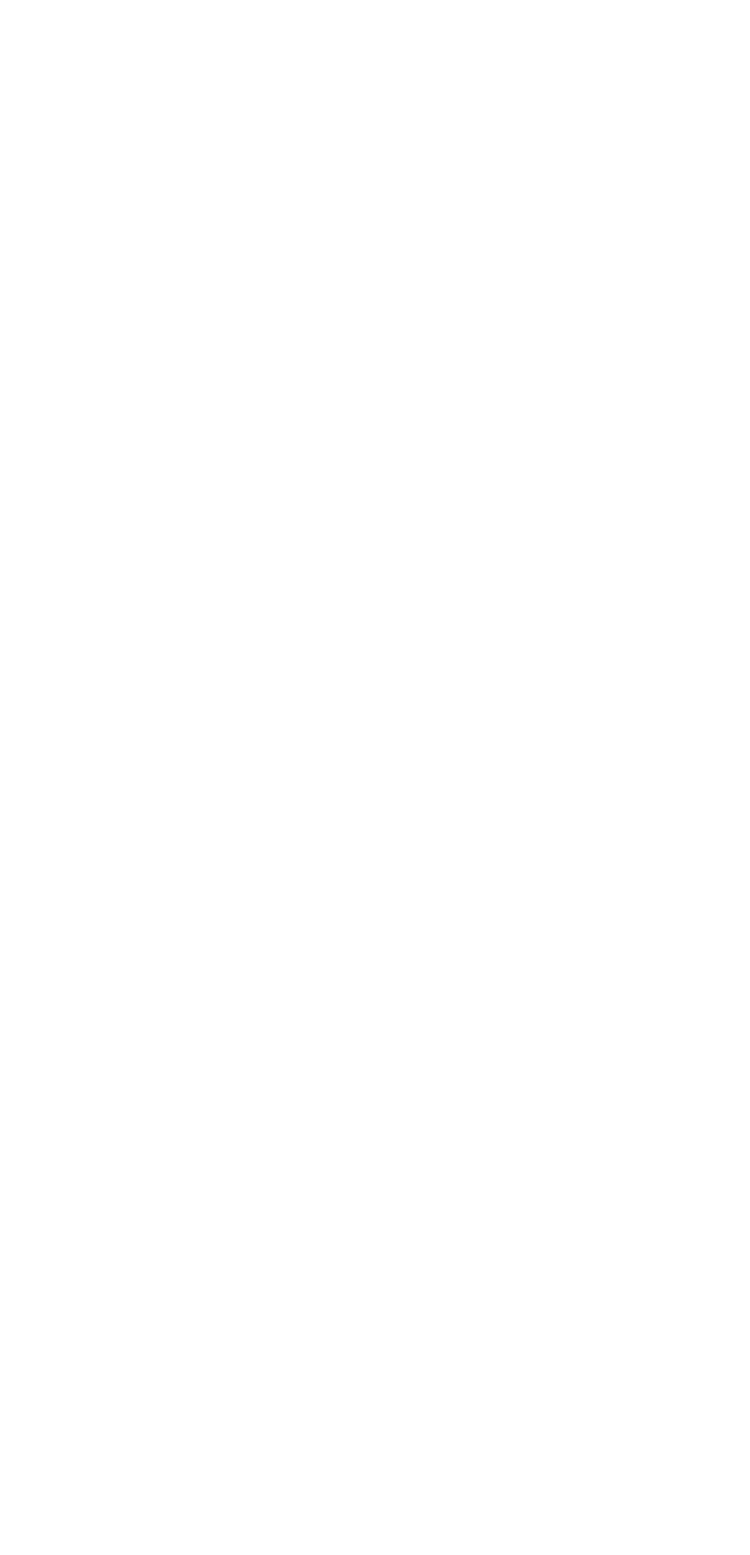
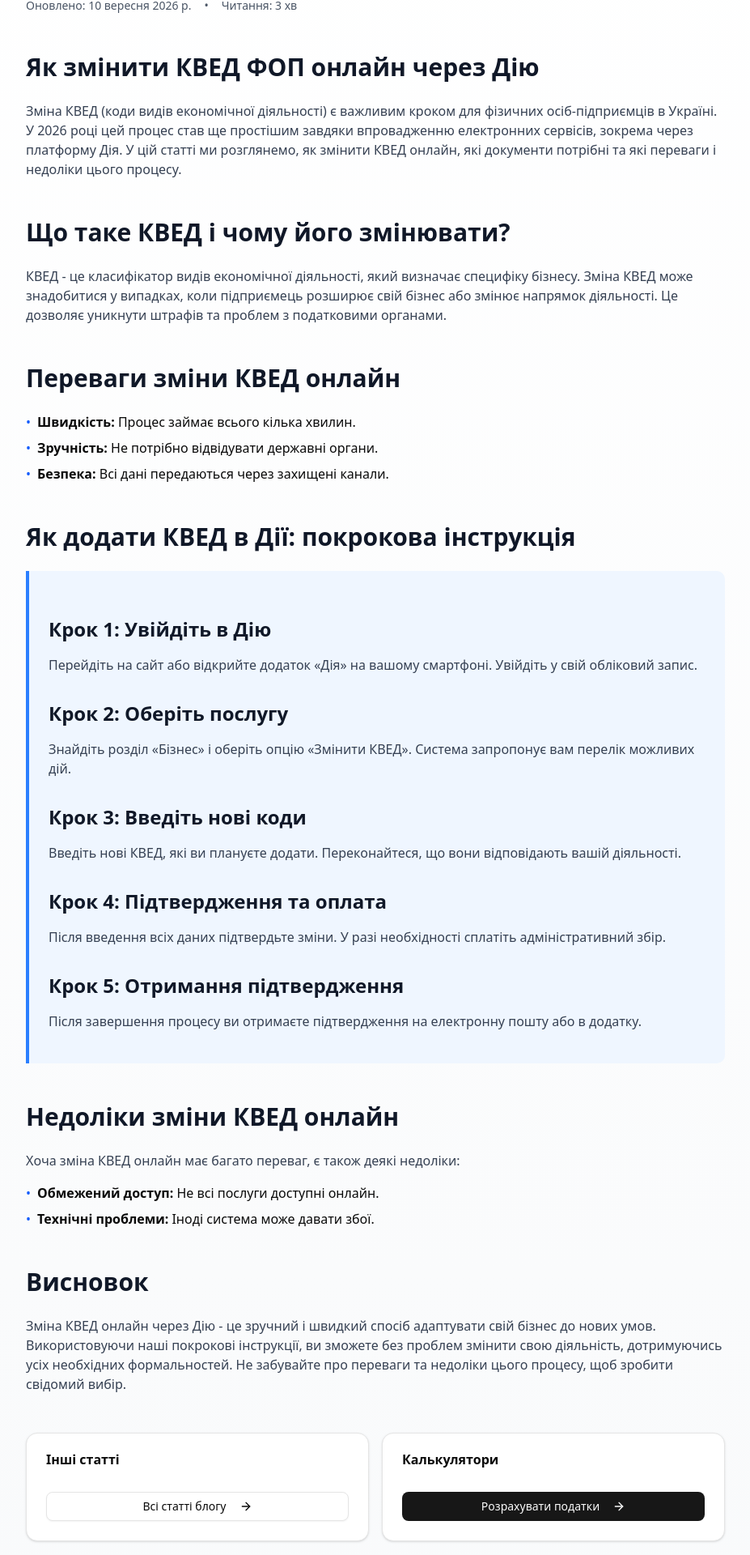
Before and after one commit to Orstan/FOP, a Next.js app: page /blog/yak-zminyty-kved-fop-onlayn-cherez-diyu in a window 1280 px wide. Before the commit this address had no page. Shown: the part 280-2200 px from the top of the page at 81% size, without its empty margins (176-1103 px from the left). Before the commit the page ends 800 px from the top, so only its background shows below. Built offline with nearby package versions, Linux system fonts and the light colour scheme.

Commit message:
🤖 Автоматична генерація нової блог-статті

```diff
--- a/app/blog/page.tsx
+++ b/app/blog/page.tsx
@@ -18,6 +18,15 @@ export const metadata: Metadata = {
 
 export default function BlogPage() {
   const articles = [
+    {
+      title: "Як змінити КВЕД ФОП онлайн через Дію",
+      description: "зміна КВЕД онлайн - детальний гайд для підприємців",
+      slug: "yak-zminyty-kved-fop-onlayn-cherez-diyu",
+      date: "2026-09-10",
+      readTime: "3 хв",
+      category: "Документи",
+      available: true,
+    },
     {
       title: "РРО для ФОП 2026: кому потрібен обов'язково та які штрафи",
       description: "РРО ФОП - детальний гайд для підприємців",
--- /dev/null
+++ b/app/blog/yak-zminyty-kved-fop-onlayn-cherez-diyu/page.tsx
@@ -0,0 +1,119 @@
+import { Metadata } from "next";
+import Link from "next/link";
+import { Button } from "@/components/ui/button";
+import { Card, CardContent, CardHeader, CardTitle } from "@/components/ui/card";
+import { ArrowRight } from "lucide-react";
+
+export const metadata: Metadata = {
+  title: "Як змінити КВЕД ФОП онлайн через Дію | ФОП Помічник 2026",
+  description: "Зміна КВЕД (коди видів економічної діяльності) є важливим кроком для фізичних осіб-підприємців в Україні. У 2026 році цей процес став ще простішим завдяки ",
+  keywords: [
+    "зміна КВЕД онлайн",
+    "як додати КВЕД в Дії"
+  ],
+  openGraph: {
+    title: "Як змінити КВЕД ФОП онлайн через Дію",
+    description: "Зміна КВЕД (коди видів економічної діяльності) є важливим кроком для фізичних осіб-підприємців в Україні. У 2026 році цей процес став ще простішим завдяки ",
+    type: "article",
+  },
+};
+
+export default function BlogPost() {
+  return (
+    <div className="min-h-screen bg-gradient-to-b from-white to-gray-50 dark:from-gray-950 dark:to-gray-900">
+      <main className="container mx-auto max-w-4xl px-4 py-12">
+        <article className="prose prose-lg dark:prose-invert max-w-none">
+          <div className="mb-8">
+            <Link
+              href="/blog"
+              className="text-blue-600 hover:text-blue-700 dark:text-blue-400 dark:hover:text-blue-300 text-sm font-medium no-underline"
+            >
+              &larr; Назад до блогу
+            </Link>
+          </div>
+
+          <h1 className="text-4xl md:text-5xl font-bold text-gray-900 dark:text-gray-100 mb-4">
+            Як змінити КВЕД ФОП онлайн через Дію
+          </h1>
+
+          <div className="flex items-center gap-4 text-sm text-gray-600 dark:text-gray-400 mb-8 not-prose">
+            <time>Оновлено: 10 вересня 2026 р.</time>
+            <span>&bull;</span>
+            <span>Читання: 3 хв</span>
+          </div>
+
+          <h2 className="text-3xl font-bold text-gray-900 dark:text-gray-100 mt-12 mb-6">Як змінити КВЕД ФОП онлайн через Дію</h2>
+<p className="text-gray-700 dark:text-gray-300 mb-4">Зміна КВЕД (коди видів економічної діяльності) є важливим кроком для фізичних осіб-підприємців в Україні. У 2026 році цей процес став ще простішим завдяки впровадженню електронних сервісів, зокрема через платформу Дія. У цій статті ми розглянемо, як змінити КВЕД онлайн, які документи потрібні та які переваги і недоліки цього процесу.</p>
+
+<h2 className="text-3xl font-bold text-gray-900 dark:text-gray-100 mt-12 mb-6">Що таке КВЕД і чому його змінювати?</h2>
+<p className="text-gray-700 dark:text-gray-300 mb-4">КВЕД - це класифікатор видів економічної діяльності, який визначає специфіку бізнесу. Зміна КВЕД може знадобитися у випадках, коли підприємець розширює свій бізнес або змінює напрямок діяльності. Це дозволяє уникнути штрафів та проблем з податковими органами.</p>
+
+<h2 className="text-3xl font-bold text-gray-900 dark:text-gray-100 mt-12 mb-6">Переваги зміни КВЕД онлайн</h2>
+<ul className="space-y-2 mb-6">
+    <li className="flex items-start gap-2"><span className="text-blue-600">•</span><span><strong>Швидкість:</strong> Процес займає всього кілька хвилин.</span></li>
+    <li className="flex items-start gap-2"><span className="text-blue-600">•</span><span><strong>Зручність:</strong> Не потрібно відвідувати державні органи.</span></li>
+    <li className="flex items-start gap-2"><span className="text-blue-600">•</span><span><strong>Безпека:</strong> Всі дані передаються через захищені канали.</span></li>
+</ul>
+
+<h2 className="text-3xl font-bold text-gray-900 dark:text-gray-100 mt-12 mb-6">Як додати КВЕД в Дії: покрокова інструкція</h2>
+<div className="bg-blue-50 dark:bg-blue-950/30 border-l-4 border-blue-500 p-6 mb-8 rounded-r-lg">
+    <h3 className="text-2xl font-semibold text-gray-900 dark:text-gray-100 mt-8 mb-4">Крок 1: Увійдіть в Дію</h3>
+    <p className="text-gray-700 dark:text-gray-300 mb-4">Перейдіть на сайт або відкрийте додаток «Дія» на вашому смартфоні. Увійдіть у свій обліковий запис.</p>
+
+    <h3 className="text-2xl font-semibold text-gray-900 dark:text-gray-100 mt-8 mb-4">Крок 2: Оберіть послугу</h3>
+    <p className="text-gray-700 dark:text-gray-300 mb-4">Знайдіть розділ «Бізнес» і оберіть опцію «Змінити КВЕД». Система запропонує вам перелік можливих дій.</p>
+
+    <h3 className="text-2xl font-semibold text-gray-900 dark:text-gray-100 mt-8 mb-4">Крок 3: Введіть нові коди</h3>
+    <p className="text-gray-700 dark:text-gray-300 mb-4">Введіть нові КВЕД, які ви плануєте додати. Переконайтеся, що вони відповідають вашій діяльності.</p>
+
+    <h3 className="text-2xl font-semibold text-gray-900 dark:text-gray-100 mt-8 mb-4">Крок 4: Підтвердження та оплата</h3>
+    <p className="text-gray-700 dark:text-gray-300 mb-4">Після введення всіх даних підтвердьте зміни. У разі необхідності сплатіть адміністративний збір.</p>
+
+    <h3 className="text-2xl font-semibold text-gray-900 dark:text-gray-100 mt-8 mb-4">Крок 5: Отримання підтвердження</h3>
+    <p className="text-gray-700 dark:text-gray-300 mb-4">Після завершення процесу ви отримаєте підтвердження на електронну пошту або в додатку.</p>
+</div>
+
+<h2 className="text-3xl font-bold text-gray-900 dark:text-gray-100 mt-12 mb-6">Недоліки зміни КВЕД онлайн</h2>
+<p className="text-gray-700 dark:text-gray-300 mb-4">Хоча зміна КВЕД онлайн має багато переваг, є також деякі недоліки:</p>
+<ul className="space-y-2 mb-6">
+    <li className="flex items-start gap-2"><span className="text-blue-600">•</span><span><strong>Обмежений доступ:</strong> Не всі послуги доступні онлайн.</span></li>
+    <li className="flex items-start gap-2"><span className="text-blue-600">•</span><span><strong>Технічні проблеми:</strong> Іноді система може давати збої.</span></li>
+</ul>
+
+<h2 className="text-3xl font-bold text-gray-900 dark:text-gray-100 mt-12 mb-6">Висновок</h2>
+<p className="text-gray-700 dark:text-gray-300 mb-4">Зміна КВЕД онлайн через Дію - це зручний і швидкий спосіб адаптувати свій бізнес до нових умов. Використовуючи наші покрокові інструкції, ви зможете без проблем змінити свою діяльність, дотримуючись усіх необхідних формальностей. Не забувайте про переваги та недоліки цього процесу, щоб зробити свідомий вибір.</p>
+
+          <div className="grid md:grid-cols-2 gap-4 not-prose mt-12">
+            <Card className="dark:bg-gray-900">
+              <CardHeader>
+                <CardTitle>Інші статті</CardTitle>
+              </CardHeader>
+              <CardContent>
+                <Button className="w-full" variant="outline" asChild>
+                  <Link href="/blog">
+                    Всі статті блогу
+                    <ArrowRight className="ml-2 h-4 w-4" />
+                  </Link>
+                </Button>
+              </CardContent>
+            </Card>
+
+            <Card className="dark:bg-gray-900">
+              <CardHeader>
+                <CardTitle>Калькулятори</CardTitle>
+              </CardHeader>
+              <CardContent>
+                <Button className="w-full" asChild>
+                  <Link href="/calculators">
+                    Розрахувати податки
+                    <ArrowRight className="ml-2 h-4 w-4" />
+                  </Link>
+                </Button>
+              </CardContent>
+            </Card>
+          </div>
+        </article>
+      </main>
+    </div>
+  );
+}
--- a/app/sitemap.ts
+++ b/app/sitemap.ts
@@ -71,6 +71,7 @@ export default function sitemap(): MetadataRoute.Sitemap {
   })
 
   const blogPosts = [
+    'yak-zminyty-kved-fop-onlayn-cherez-diyu',
     'rro-dlya-fop-2026-komu-potriben-obov-yazkovo-ta-yaki-shtrafy',
     'yak-povernuty-pomylkovo-splacheni-podatky-fop',
     'lizynh-dlya-fop-yak-vzyaty-avto-dlya-biznesu',
```
